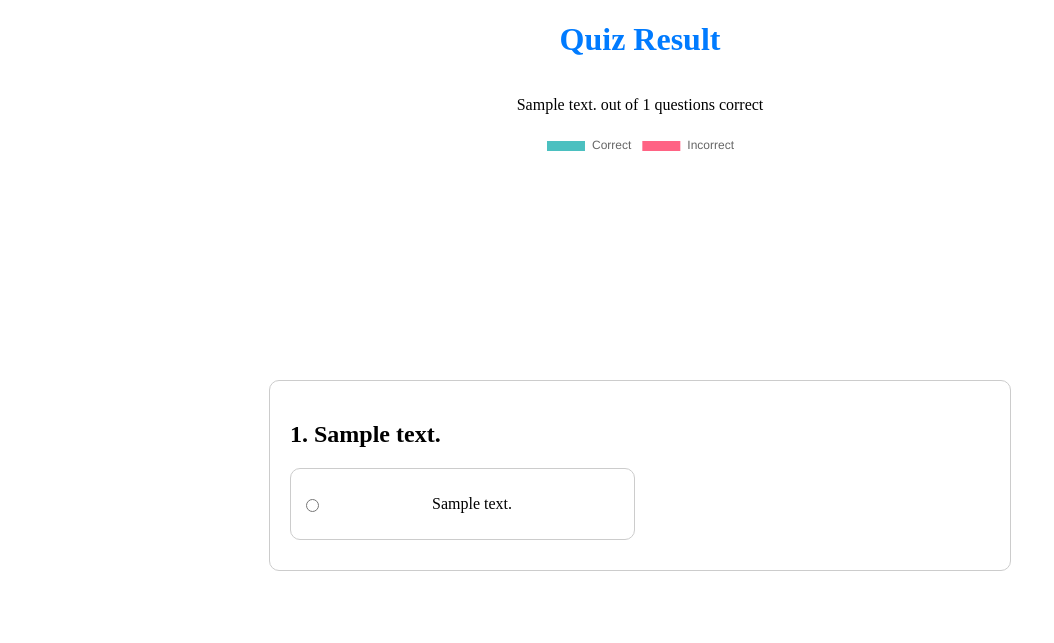
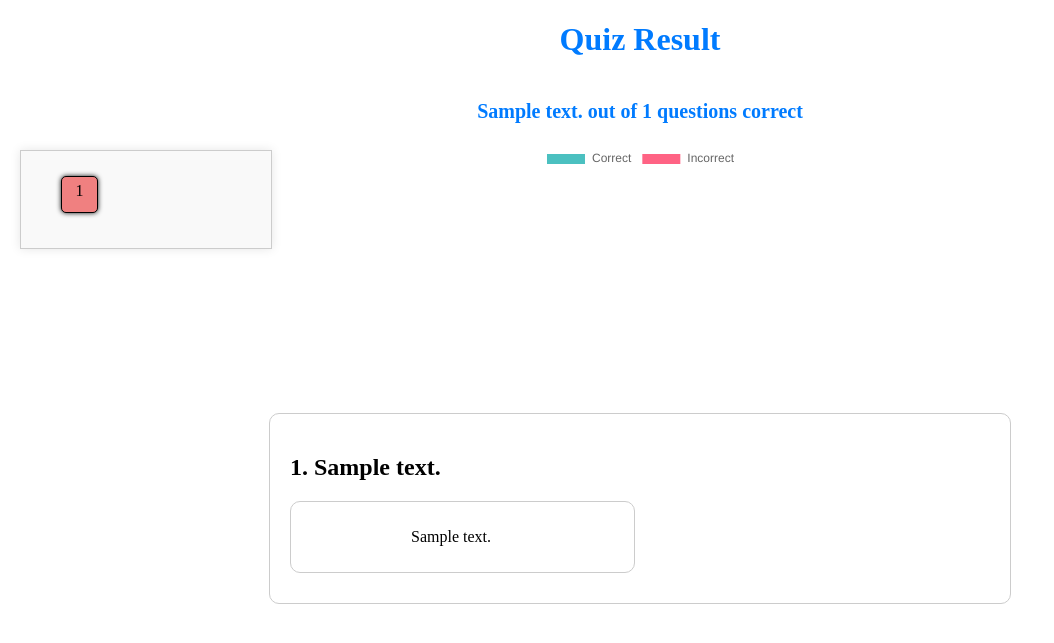
Before and after one commit to tyhuynh03/final_project_demo, a Django app: template quiz/templates/quiz_result.html in a window 1280 px wide. Shown: the top 643 px of the page, without its empty margins (0-1054 px from the left). Run offline with Django 5.2, Linux system fonts and the light colour scheme; data comes from the database, SQL or seed files in the repository; tables that the repository leaves empty hold one stand-in row (values such as "Sample post"); the template is opened without the code that fills it: values that come from a table or form of the project are taken from there, most other values are stand-ins (such as "Sample title", 1, 10 or a date in 2020).

Commit message:
thêm question-status cho quiz_result

```diff
--- a/quiz/static/css/styles_result.css
+++ b/quiz/static/css/styles_result.css
@@ -6,7 +6,10 @@
     align-items: center;
     margin: 0;
     flex-direction: column;
+}
 
+form {
+    margin-top: 20px;
 }
 
 h1 {
@@ -130,14 +133,7 @@
 }
 
 /* CSS cho bảng trạng thái câu hỏi */
-#question-status {
-    position: fixed;
-    top: 150px;
-    left: 20px;
-    background-color: rgb(151, 144, 169);
-    padding: 25px;
-    border-radius: 10px;
-}
+
 
 #question-status ul {
     list-style-type: none;
@@ -149,7 +145,6 @@
     margin-bottom: 5px;
     cursor: pointer;
     padding: 5px;
-    background-color: #f0f0f0;
     border-radius: 5px;
 }
 
@@ -165,3 +160,77 @@
     height: 50px;
     line-height: 50px;
 }
+
+#question-status {
+    width: 200px;
+    position: fixed;
+    top: 150px;
+    left: 20px;
+    background-color: rgb(249, 249, 249);
+    padding: 25px;
+    box-shadow: 0 0 10px rgba(0, 0, 0, 0.1);
+    border: 1px solid #ccc;
+}
+
+
+
+
+#submit-quiz-button {
+    margin-top: 10px;
+}
+
+#question-status ul {
+
+    list-style-type: none;
+    padding: 0;
+    margin: 0;
+    margin-left: 15px;
+    display: flex;
+    justify-content: left;
+    flex-wrap: wrap;
+
+}
+
+p {
+    font-size: 20px;
+    font-weight: bold;
+    color: #007bff;
+
+}
+
+
+#question-status li {
+    text-align: center;
+    width: 25px;
+    height: 25px;
+    margin-bottom: 10px;
+    cursor: pointer;
+    padding: 5px;
+    border-radius: 5px;
+    box-shadow: 0 0 5px rgba(4, 4, 4, 0.941);
+    border: 1px solid black;
+    margin-right: 5px;
+
+}
+
+#myPieChart {
+    width: 250px;
+    /* Đặt chiều rộng */
+    height: 250px;
+    /* Đặt chiều cao */
+    margin: 0 auto;
+    /* Canh giữa biểu đồ */
+
+}
+
+.correct {
+    background-color: lightgreen;
+}
+
+.incorrect {
+    background-color: lightcoral;
+}
+
+.selected {
+    background-color: #f8f9fa;
+}
--- a/quiz/templates/add_question_csv.html
+++ b/quiz/templates/add_question_csv.html
@@ -12,8 +12,11 @@
     <form method="post" action="{% url 'import_questions_csv'  %}" enctype="multipart/form-data">
         {% csrf_token %}
         <input type="file" name="question_file">
+
         <button type="submit">Add Question</button>
+
     </form>
+
 </body>
 
 </html>
--- a/quiz/templates/quiz_result.html
+++ b/quiz/templates/quiz_result.html
@@ -35,10 +35,31 @@
 </head>
 
 <body>
+
+    <div id="question-status">
+        <ul>
+            {% for user_answer in user_answers %}
+            {% if user_answer.selected_choice_id %}
+            {% for choice in user_answer.question.choices.all %}
+            {% if choice.id == user_answer.selected_choice_id %}
+            {% if choice.is_correct %}
+            <li class="correct" data-question="{{ forloop.parentloop.counter }}">{{ forloop.parentloop.counter }}</li>
+            {% else %}
+            <li class="incorrect" data-question="{{ forloop.parentloop.counter }}">{{ forloop.parentloop.counter }}</li>
+            {% endif %}
+            {% endif %}
+            {% endfor %}
+            {% else %}
+            <li class="incorrect" data-question="{{ forloop.counter }}">{{ forloop.counter }}</li>
+            {% endif %}
+            {% endfor %}
+        </ul>
+    </div>
+
     <h1>Quiz Result</h1>
     <p>{{ correct_answers }} out of {{ total_questions }} questions correct</p>
     <canvas id="myPieChart"></canvas>
-    <form action="#">
+    <form id="quiz-form" method="post" action="#">
         {% for user_answer in user_answers %}
         <div class="question-card" data-question="{{ forloop.counter }}">
             <div class="question">
@@ -47,10 +68,10 @@
                     {% for choice in user_answer.question.choices.all %}
                     <div class="choice {% if choice.is_correct  %} correct
                     {% elif choice.is_correct == 0 and choice.id == user_answer.selected_choice_id %} incorrect
-                    {%endif%}">
+                    {%endif%}" data-question="{{ forloop.parentloop.counter }}" data-choice="{{ forloop.counter }}>
 
-                        <input type="radio" id="choice{{ choice.id }}" name="question{{ question.id }}"
-                            value="{{ choice.id }}">
+                        <input type=" radio" id="choice{{ choice.id }}" name="question{{ question.id }}"
+                        value="{{ choice.id }}">
                         <label for="choice{{ choice.id }}">{{ choice.text }}</label>
                     </div>
                     {% endfor %}
@@ -58,9 +79,12 @@
             </div>
         </div>
         {% endfor %}
+        <button id="submit-button" type="submit" class="btn btn-primary" style="display: none;">Gửi bài kiểm
+            tra</button>
     </form>
     </div>
 </body>
+
 
 <script>
     var correctAnswers = '{{ correct_answers }}';
@@ -89,6 +113,21 @@
             }
         }
     });
+    document.addEventListener("DOMContentLoaded", function () {
+        var questionStatusItems = document.querySelectorAll("#question-status ul li");
+
+        questionStatusItems.forEach(function (item) {
+            item.addEventListener("click", function () {
+                var questionNumber = item.dataset.question;
+                var questionCard = document.querySelector('.question-card[data-question="' + questionNumber + '"]');
+                if (questionCard) {
+                    questionCard.scrollIntoView({ behavior: "smooth", block: "start" });
+                }
+            });
+        });
+    });
+
+
 
 </script>
 
--- a/quiz/urls.py
+++ b/quiz/urls.py
@@ -10,5 +10,5 @@
     path('', views.home, name='home'),
     path('start-quiz/<int:topic_id>/', views.start_quiz, name='start_quiz'),
     path("add_question_csv/",views.add_question_csv,name="add_question_csv"),
-    path("submit_quiz/",views.submit_quiz,name="submit_quiz")
+    path("submit_quiz/",views.submit_quiz,name="submit_quiz"),
 ]
--- a/quiz/views.py
+++ b/quiz/views.py
@@ -120,6 +120,7 @@
                 selected_choice = Choice.objects.get(pk=selected_choice_id)
                 if selected_choice.is_correct:
                     correct_answers += 1
+
             user_answers.append({'question': question, 'selected_choice_id': selected_choice_id})
 
         return render(request, 'quiz_result.html', {'correct_answers': correct_answers, 'total_questions': total_questions, 'questions':topic_questions, 'user_answers':user_answers})
```
